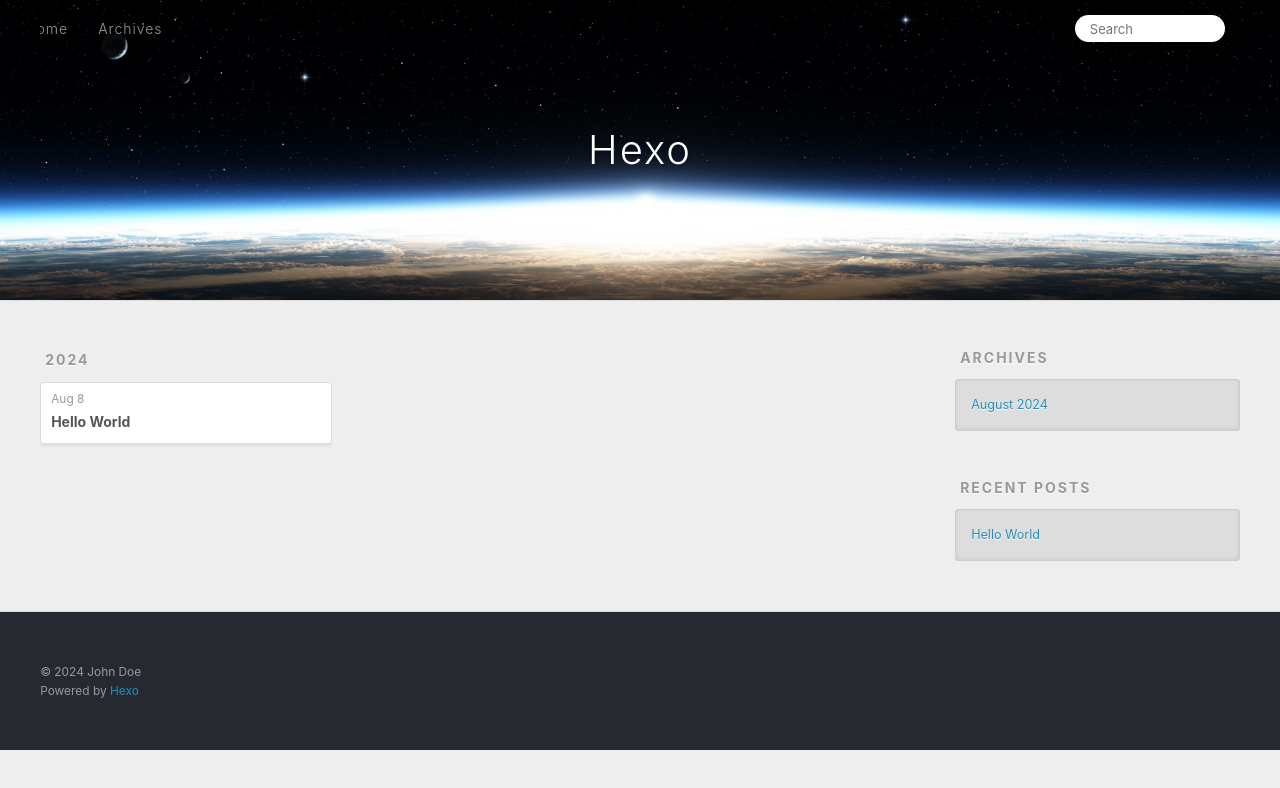
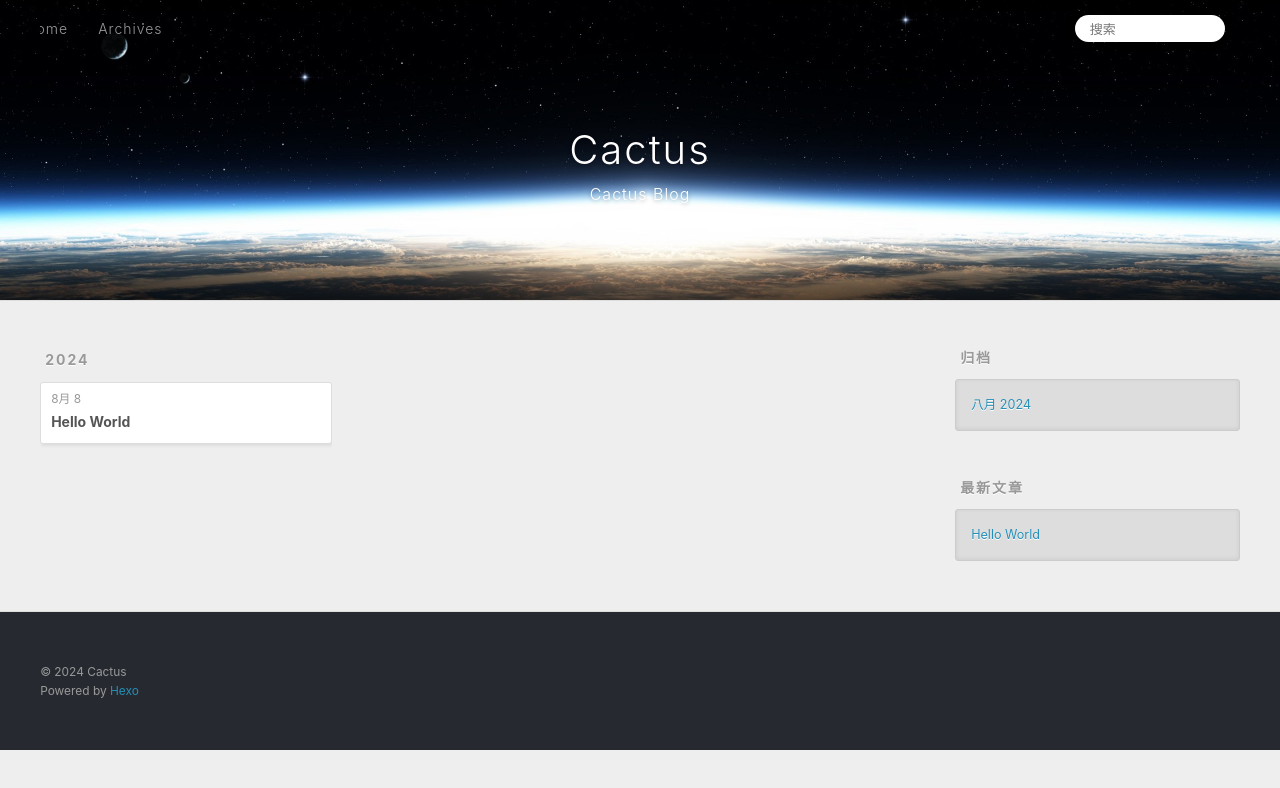
Before and after one commit to cactus20201010/cactus20201010.github.io, a plain HTML site: page archives/index.html in a window 1280 px wide. Both pictures are taken after a click on the link 1232 px from the left and 27 px from the top of the page. Drawn offline with Linux system fonts and the light colour scheme.

Commit message:
Site updated: 2024-08-08 20:17:40

```diff
--- a/archives/index.html
+++ b/archives/index.html
@@ -4,17 +4,20 @@
   <meta charset="utf-8">
 
 
-  <title>Archives | Hexo</title>
+  <title>归档 | Cactus</title>
   <meta name="viewport" content="width=device-width, initial-scale=1, shrink-to-fit=no">
-  <meta property="og:type" content="website">
-<meta property="og:title" content="Hexo">
-<meta property="og:url" content="http://example.com/archives/index.html">
-<meta property="og:site_name" content="Hexo">
-<meta property="og:locale" content="en_US">
-<meta property="article:author" content="John Doe">
+  <meta name="description" content="Cactus Blog">
+<meta property="og:type" content="website">
+<meta property="og:title" content="Cactus">
+<meta property="og:url" content="https://cactus20201010.github.io/archives/index.html">
+<meta property="og:site_name" content="Cactus">
+<meta property="og:description" content="Cactus Blog">
+<meta property="og:locale" content="zh_CN">
+<meta property="article:author" content="Cactus">
+<meta property="article:tag" content="Cactus,Blog">
 <meta name="twitter:card" content="summary">
 
-    <link rel="alternate" href="/atom.xml" title="Hexo" type="application/atom+xml">
+    <link rel="alternate" href="/atom.xml" title="Cactus" type="application/atom+xml">
 
 
     <link rel="shortcut icon" href="/favicon.png">
@@ -39,8 +42,12 @@
   <div id="header-outer" class="outer">
     <div id="header-title" class="inner">
       <h1 id="logo-wrap">
-        <a href="/" id="logo">Hexo</a>
+        <a href="/" id="logo">Cactus</a>
       </h1>
+
+        <h2 id="subtitle-wrap">
+          <a href="/" id="subtitle">Cactus Blog</a>
+        </h2>
 
     </div>
     <div id="header-inner" class="inner">
@@ -55,12 +62,12 @@
       <nav id="sub-nav">
 
 
-          <a class="nav-icon" href="/atom.xml" title="RSS Feed"><span class="fa fa-rss"></span></a>
+          <a class="nav-icon" href="/atom.xml" title="RSS 订阅"><span class="fa fa-rss"></span></a>
 
-        <a class="nav-icon nav-search-btn" title="Search"><span class="fa fa-search"></span></a>
+        <a class="nav-icon nav-search-btn" title="搜索"><span class="fa fa-search"></span></a>
       </nav>
       <div id="search-form-wrap">
-        <form action="//google.com/search" method="get" accept-charset="UTF-8" class="search-form"><input type="search" name="q" class="search-form-input" placeholder="Search"><button type="submit" class="search-form-submit">&#xF002;</button><input type="hidden" name="sitesearch" value="http://example.com"></form>
+        <form action="//google.com/search" method="get" accept-charset="UTF-8" class="search-form"><input type="search" name="q" class="search-form-input" placeholder="搜索"><button type="submit" class="search-form-submit">&#xF002;</button><input type="hidden" name="sitesearch" value="https://cactus20201010.github.io"></form>
       </div>
     </div>
   </div>
@@ -84,7 +91,7 @@
   <div class="archive-article-inner">
     <header class="archive-article-header">
       <a href="/2024/08/08/hello-world/" class="archive-article-date">
-  <time class="dt-published" datetime="2024-08-08T04:22:20.924Z" itemprop="datePublished">Aug 8</time>
+  <time class="dt-published" datetime="2024-08-08T04:22:20.924Z" itemprop="datePublished">8月 8</time>
 </a>
 
 
@@ -116,9 +123,9 @@
 
 
   <div class="widget-wrap">
-    <h3 class="widget-title">Archives</h3>
+    <h3 class="widget-title">归档</h3>
     <div class="widget">
-      <ul class="archive-list"><li class="archive-list-item"><a class="archive-list-link" href="/archives/2024/08/">August 2024</a></li></ul>
+      <ul class="archive-list"><li class="archive-list-item"><a class="archive-list-link" href="/archives/2024/08/">八月 2024</a></li></ul>
     </div>
   </div>
 
@@ -126,7 +133,7 @@
 
 
   <div class="widget-wrap">
-    <h3 class="widget-title">Recent Posts</h3>
+    <h3 class="widget-title">最新文章</h3>
     <div class="widget">
       <ul>
 
@@ -147,7 +154,7 @@
   <div class="outer">
     <div id="footer-info" class="inner">
 
-      &copy; 2024 John Doe<br>
+      &copy; 2024 Cactus<br>
       Powered by <a href="https://hexo.io/" target="_blank">Hexo</a>
     </div>
   </div>
```
Also changed, not shown: 2024/08/08/hello-world/index.html (+20 -15 lines), archives/2024/08/index.html (+24 -17 lines), archives/2024/index.html (+24 -17 lines), index.html (+24 -17 lines).
